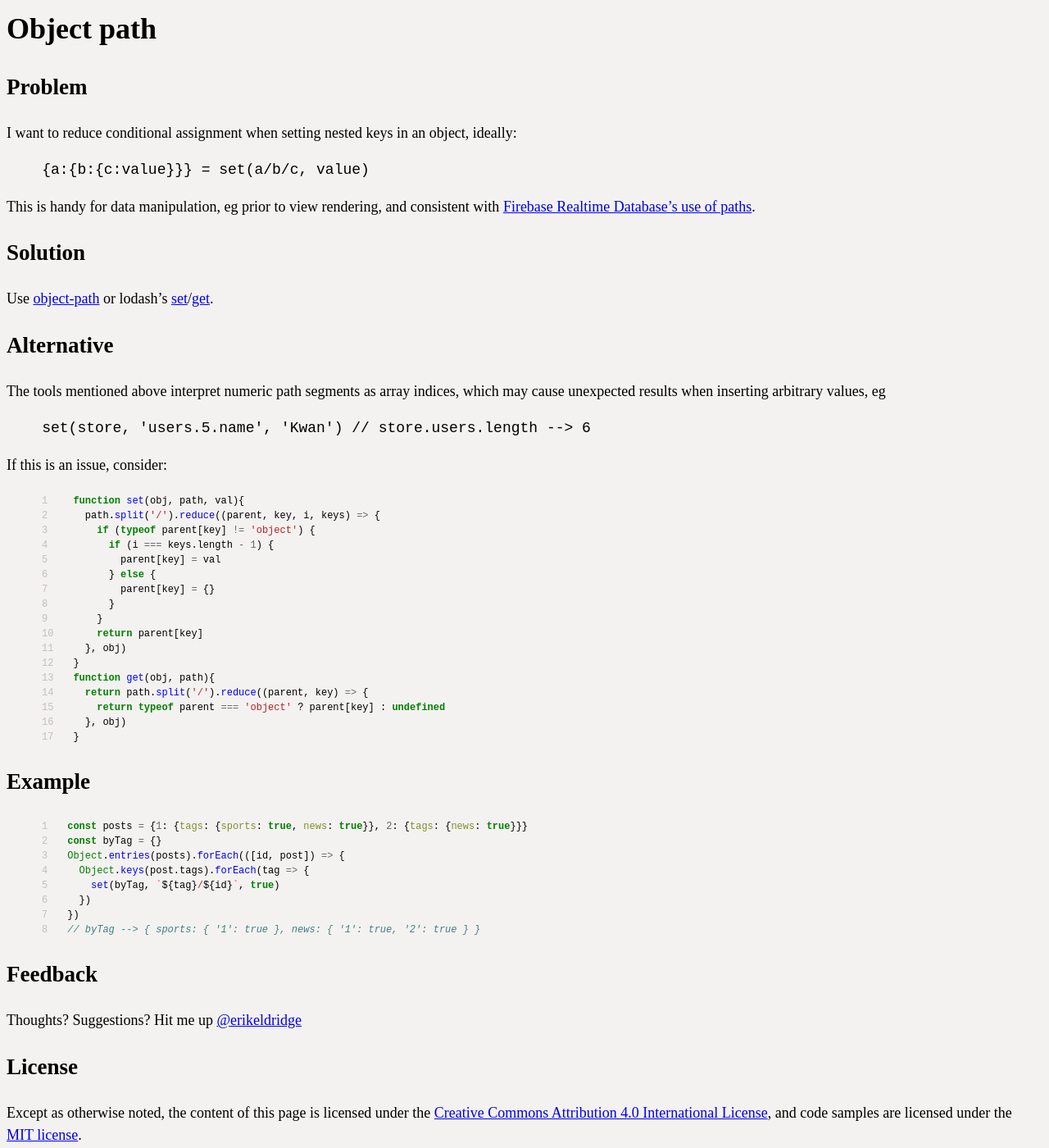
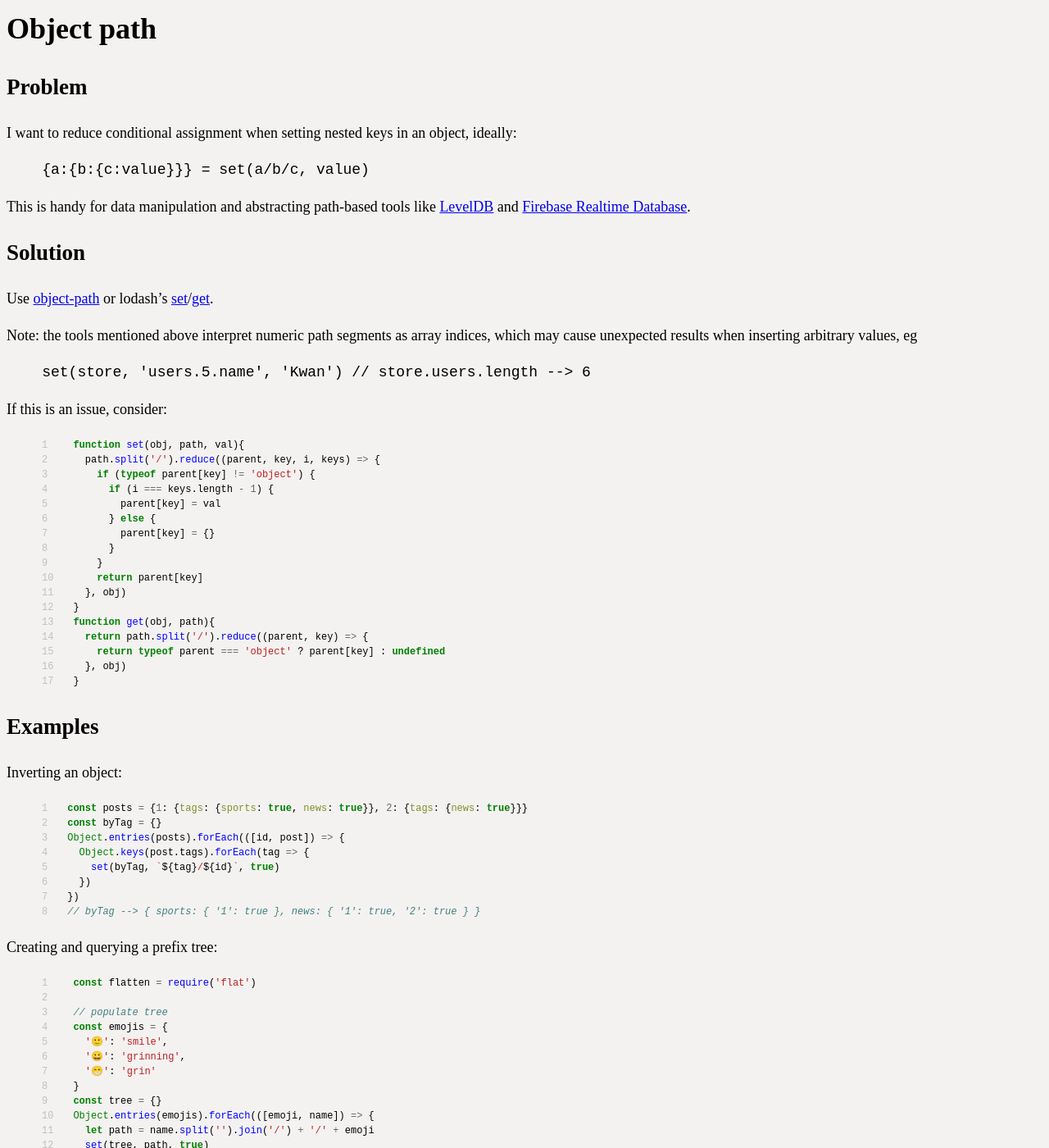
Before and after one commit to erikeldridge/erikeldridge.github.com, a Jekyll site: the page built from _posts/2017-09-13-object-path.md, in a window 1280 px wide and 1400 px high. Shown: the whole window at 82% size. Built offline with Jekyll 4.4.1, drawn with Linux system fonts in a browser that asks for light colours; nearby versions of some CDN libraries; some of the changed text lies outside the part shown.

Commit message:
Add prefix tree example

````diff
--- a/_posts/2017-09-13-object-path.md
+++ b/_posts/2017-09-13-object-path.md
@@ -2,7 +2,7 @@
 title: Object path
 layout: post
 tags: toolkit mtnhut
-date: 2017-09-24 15:55:20.722500000 -07:00
+date: 2017-10-02 18:01:53.894536000 -07:00
 
 ---
 
@@ -15,16 +15,14 @@
     {a:{b:{c:value}}} = set(a/b/c, value)
 ```
 
-This is handy for data manipulation, eg prior to view rendering, and consistent with [Firebase Realtime Database's use of paths](https://firebase.google.com/docs/reference/js/firebase.database.Database#ref).
+This is handy for data manipulation and abstracting path-based tools like [LevelDB](https://github.com/Level/levelup) and [Firebase Realtime Database](https://firebase.google.com/docs/reference/js/firebase.database.Database#ref).
 
 
 ## Solution
 
 Use [object-path](https://www.npmjs.com/package/object-path) or lodash's [set](https://www.npmjs.com/package/lodash.set)/[get](https://www.npmjs.com/package/lodash.get).
 
-## Alternative
-
-The tools mentioned above interpret numeric path segments as array indices, which may cause unexpected results when inserting arbitrary values, eg
+Note: the tools mentioned above interpret numeric path segments as array indices, which may cause unexpected results when inserting arbitrary values, eg
 
         set(store, 'users.5.name', 'Kwan') // store.users.length --> 6
 
@@ -50,7 +48,9 @@
 }
 {% endhighlight %}
 
-## Example
+## Examples
+
+Inverting an object:
 
 {% highlight js linenos %}
 const posts = {1: {tags: {sports: true, news: true}}, 2: {tags: {news: true}}}
@@ -62,3 +62,29 @@
 })
 // byTag --> { sports: { '1': true }, news: { '1': true, '2': true } }
 {% endhighlight %}
+
+Creating and querying a prefix tree:
+{% highlight js linenos %}
+const flatten = require('flat')
+
+// populate tree
+const emojis = {
+  '🙂': 'smile',
+  '😀': 'grinning',
+  '😁': 'grin'
+}
+const tree = {}
+Object.entries(emojis).forEach(([emoji, name]) => {
+  let path = name.split('').join('/') + '/' + emoji
+  set(tree, path, true)
+})
+
+// lookup prefix
+const prefix = 'g'
+const path = prefix.split('').join('/')
+const subtree = get(tree, path) || {}
+const matches = Object.entries(flatten(subtree)).map(([key, val]) => {
+  return key.slice(-2)
+})
+console.log(matches) // --> ["😀", "😁"]
+{% endhighlight %}
````
